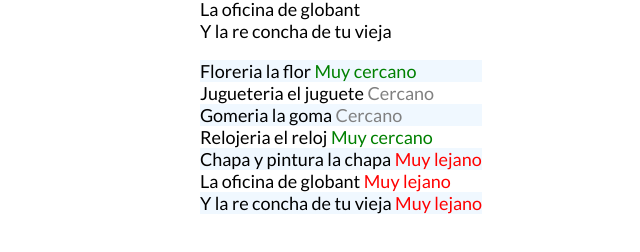
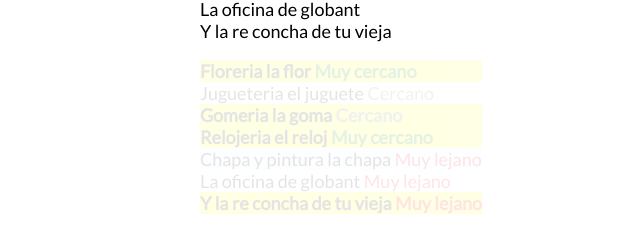
Before and after one commit to pizzasperoni/angular-sample-list, an Angular app: page / in a window 1280 px wide. Shown: the part 230-482 px from the top of the page, without its empty margins (319-959 px from the left). Built offline with nearby package versions, Linux system fonts and the light colour scheme; what @agm/core would draw is missing.

Commit message:
adding directives

```diff
--- a/src/app/app.component.html
+++ b/src/app/app.component.html
@@ -11,11 +11,13 @@
     </ul>
     <ul class="lista">
       <ng-container *ngFor="let lugar of lugares; let i = index" [ngSwitch]="lugar.cercania">
-        <li [ngStyle]="{color: (lugar.active) ? 'black' : 'gray'}" [ngClass]="{numero_par: (i+1) % 2 !== 0}">{{lugar.nombre}}
-          <span *ngSwitchCase="1" [ngStyle]="{color: 'green'}">Muy cercano</span>
-          <span *ngSwitchCase="2" [ngStyle]="{color: 'gray'}">Cercano</span>
-          <span *ngSwitchCase="3" [ngStyle]="{color: 'red'}">Muy lejano</span>
+        <a>
+          <li contar-clicks [ngStyle]="{color: (lugar.active) ? 'black' : 'gray'}" [ngClass]="{numero_par: (i+1) % 2 !== 0}" [resaltar]="lugar.plan">{{lugar.nombre}}
+           <span *ngSwitchCase="1" [ngStyle]="{color: 'green'}">Muy cercano</span>
+            <span *ngSwitchCase="2" [ngStyle]="{color: 'gray'}">Cercano</span>
+            <span *ngSwitchCase="3" [ngStyle]="{color: 'red'}">Muy lejano</span>
           </li>
+        </a>
       </ng-container>
     </ul>
 </div>
--- a/src/app/app.component.ts
+++ b/src/app/app.component.ts
@@ -9,19 +9,19 @@
 export class AppComponent {
   title = 'Platzi-Squear';
   lugares:any = [
-    {cercania: 1, distancia: 1, active: true, nombre:"Floreria la flor"},
-    {cercania: 2, distancia: 5, active: true, nombre:"Jugueteria el juguete"},
-    {cercania: 2, distancia: 4, active: true, nombre:"Gomeria la goma"},
-    {cercania: 1, distancia: 2, active: true, nombre:"Relojeria el reloj"},
-    {cercania: 3, distancia: 10, active: true, nombre:"Chapa y pintura la chapa"},
-    {cercania: 3, distancia: 20, active: true, nombre:"La oficina de globant"},
-    {cercania: 3, distancia: 40, active: true, nombre:"Y la re concha de tu vieja"},
+    {plan:'pagado',cercania: 1, distancia: 1, active: true, nombre:"Floreria la flor"},
+    {plan:'gratuito',cercania: 2, distancia: 5, active: true, nombre:"Jugueteria el juguete"},
+    {plan:'pagado',cercania: 2, distancia: 4, active: true, nombre:"Gomeria la goma"},
+    {plan:'pagado',cercania: 1, distancia: 2, active: true, nombre:"Relojeria el reloj"},
+    {plan:'gratuito',cercania: 3, distancia: 10, active: true, nombre:"Chapa y pintura la chapa"},
+    {plan: 'gratuito',cercania: 3, distancia: 20, active: true, nombre:"La oficina de globant"},
+    {plan:'pagado',cercania: 3, distancia: 40, active: true, nombre:"Y la re concha de tu vieja"},
   ];
 
   lat:number = -27.448712;
   lng:number = -58.996193;
   constructor () {
+
   }
 
-
 }
--- /dev/null
+++ b/src/app/directives/contar-clicks.directive.ts
@@ -0,0 +1,14 @@
+import {Directive, HostListener, HostBinding} from "@angular/core";
+
+@Directive ({
+  selector: 'li[contar-clicks]'
+})
+
+export class ContarClicksDirective {
+  clickN= 0;
+  @HostBinding('style.opacity') opacity: number = .1;
+  @HostListener('click', ['$event.target']) onclick(btn) {
+    console.log('a', btn, "Numero de clicks: ", this.clickN++);
+    this.opacity += .1;
+  }
+}
--- /dev/null
+++ b/src/app/directives/resaltar.directive.ts
@@ -0,0 +1,16 @@
+import {Directive, OnInit, ElementRef, Renderer2, Input} from "@angular/core";
+
+@Directive({
+  selector: '[resaltar]'
+})
+
+export class ResaltarDirective implements OnInit {
+  constructor(private elRef: ElementRef, private renderer: Renderer2) {}
+  @Input('resaltar') plan : string = '';
+  ngOnInit(){
+    if(this.plan ==='pagado'){
+      this.renderer.setStyle(this.elRef.nativeElement, 'background-color', 'yellow');
+      this.renderer.setStyle(this.elRef.nativeElement, 'font-weight', 'bold');
+    }
+  }
+}
```
Also changed, not shown: src/app/app.module.ts (+5 -2 lines).
